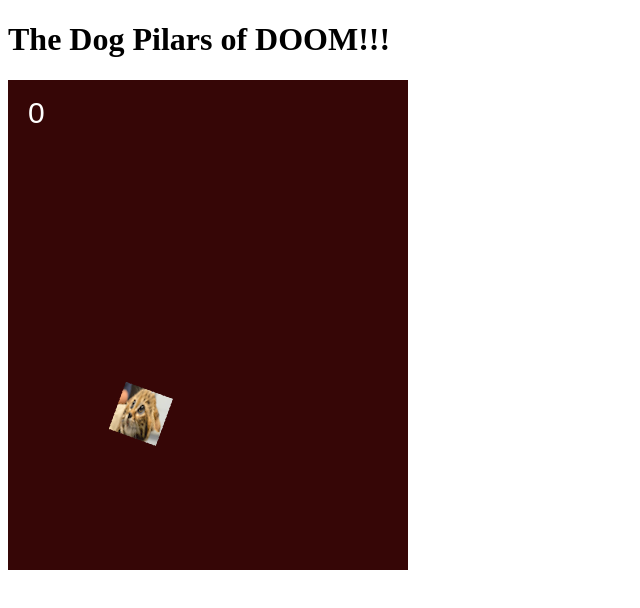
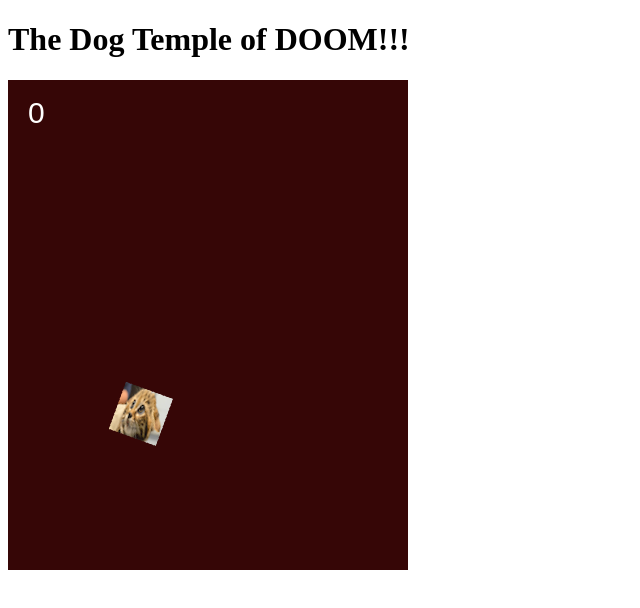
Before and after one commit to rdeetz/for-the-birds, a website: page public/index.html in a window 1280 px wide. Shown: the whole page, without its empty margins (0-640 px from the left). Drawn offline with Linux system fonts and the light colour scheme; no server answers.

Commit message:
The Dog Temple of DOOM

```diff
--- a/public/index.html
+++ b/public/index.html
@@ -7,7 +7,7 @@
   <script type="text/javascript" src="main.js"></script>
 </head>
 <body>
-  <h1>The Dog Pilars of DOOM!!!</h1>
+  <h1>The Dog Temple of DOOM!!!</h1>
   <div id="gameDiv">
   </div>
 </body>
```
